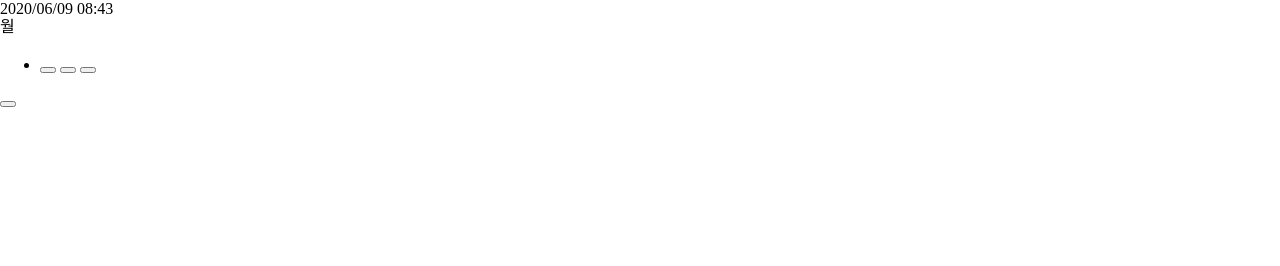
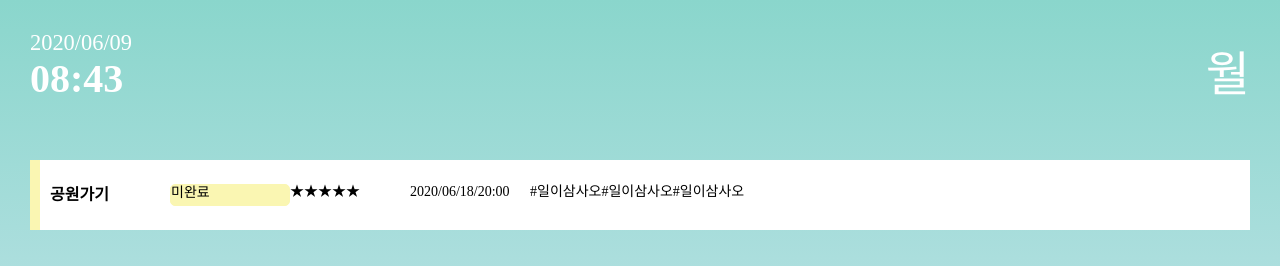
Before and after one commit to winbigcoms/whenYouDoItHackerton, a plain HTML site: page index.html in a window 1280 px wide. Drawn offline with Linux system fonts and the light colour scheme.

Commit message:
#feat css

```diff
--- a/index.html
+++ b/index.html
@@ -25,19 +25,19 @@
       </div>
     </section>
   </header>
-  <main>
+  <main class="main">
     <h2 class="a11y-hidden"></h2>
     <section class="todoSection">
       <ul class="todos">
         <li class="todo" id="">
           <div class="todoExplain">
-            <h3 class="todoTitle"></h3>
-            <p class="todoCompleted"></p>
-            <p class="todoImportance"></p>
-            <p class="todoDeadLine"></p>
-            <p class="todoKeyword"></p>
+            <h3 class="todoTitle">공원가기</h3>
+            <p class="todoCompleted">미완료</p>
+            <p class="todoImportance">★★★★★</p>
+            <p class="todoDeadLine">2020/06/18/20:00</p>
+            <p class="todoKeyword">#일이삼사오#일이삼사오#일이삼사오</p>
           </div>
-          <div>
+          <div class="toggleTodo hidden">
             <p class="todoContents"></p>
             <button class="fixBtn"></button>
             <button class="delBtn"></button>
--- a/style/style.css
+++ b/style/style.css
@@ -1,7 +1,20 @@
 /* 공통 코드 */
+* {
+  box-sizing: border-box;
+}
+ul {
+  margin: 0;
+  padding: 0;
+}
+li {
+  list-style: none;
+}
 body {
-  width: 360px;
-  height: 640px;
+  padding: 15px;
+  background-image: linear-gradient(rgb(138,214,204),#afdfdf);
+  background-color: #afdfdf;
+  background-repeat: no-repeat;
+  position: relative;
 }
 .a11y-hidden {
   position: absolute !important;
@@ -15,6 +28,82 @@ body {
 .hidden {
   display: none !important
 }
+button {
+  padding: 0;
+  border: 0;
+}
+
+/* 헤더 */
+.header {
+  height: 130px;
+  width: 100%;
+  padding: 15px;
+  color: #fff;
+}
+.calendar {
+  display: flex;
+  justify-content: space-between;
+  align-items: flex-end;
+  text-align: center;
+}
+.calendar > div {
+  display: inline-block
+}
+.nowYearMonthTime {
+  text-align: left;
+}
+.nowYearMonth{
+  font-size: 1.4em;
+  display: block;
+}
+.nowTime{
+  font-size: 2.5em;
+  font-weight: bold;
+}
+.nowDate {
+  font-size: 3em;
+}
+/* main */
+
+.todoSection {
+  padding: 15px;
+}
+
+.todo {
+  width: 100%;
+  background-color: #fff;
+  margin-bottom: 10px;
+  padding: 10px;
+  border-left: 10px solid #faf6b2;
+}
+
+.todoExplain {
+  display: flex;
+  flex-flow: row wrap;
+}
+.todoExplain > p{
+  display: inline-block;
+  font-size: 0.875em;
+}
+.todoExplain > p:not(:last-child) {
+  width: 120px;
+}
+.todoCompleted {
+  border: 1px solid #faf6b2;
+  background-color: #faf6b2;
+  border-radius: 5px;
+}
+.todoTitle {
+  display: inline-block;
+  font-size: 1em;
+  width: 120px;
+}
+
+.toggleTodo {
+  display: block;
+}
+
+
 .addTodoSection {
   display: block;
 }
```
